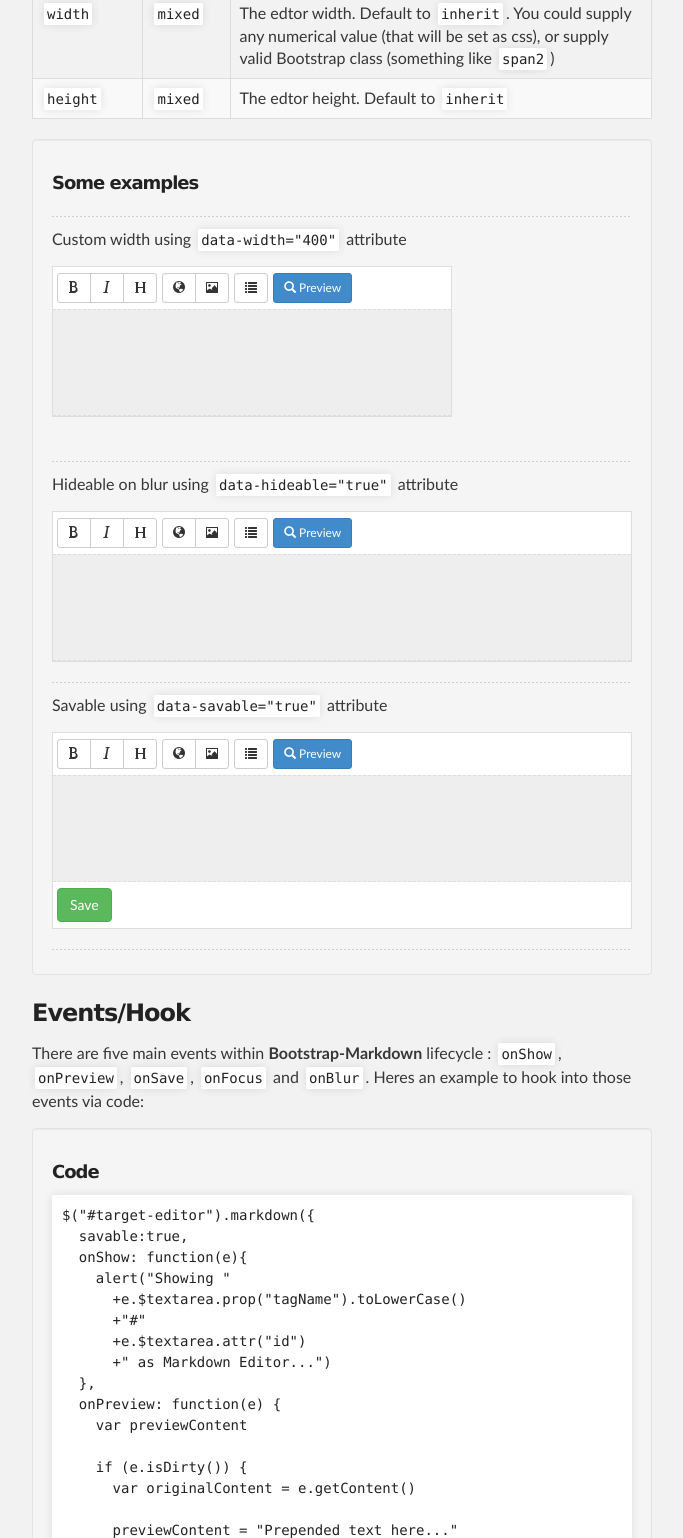
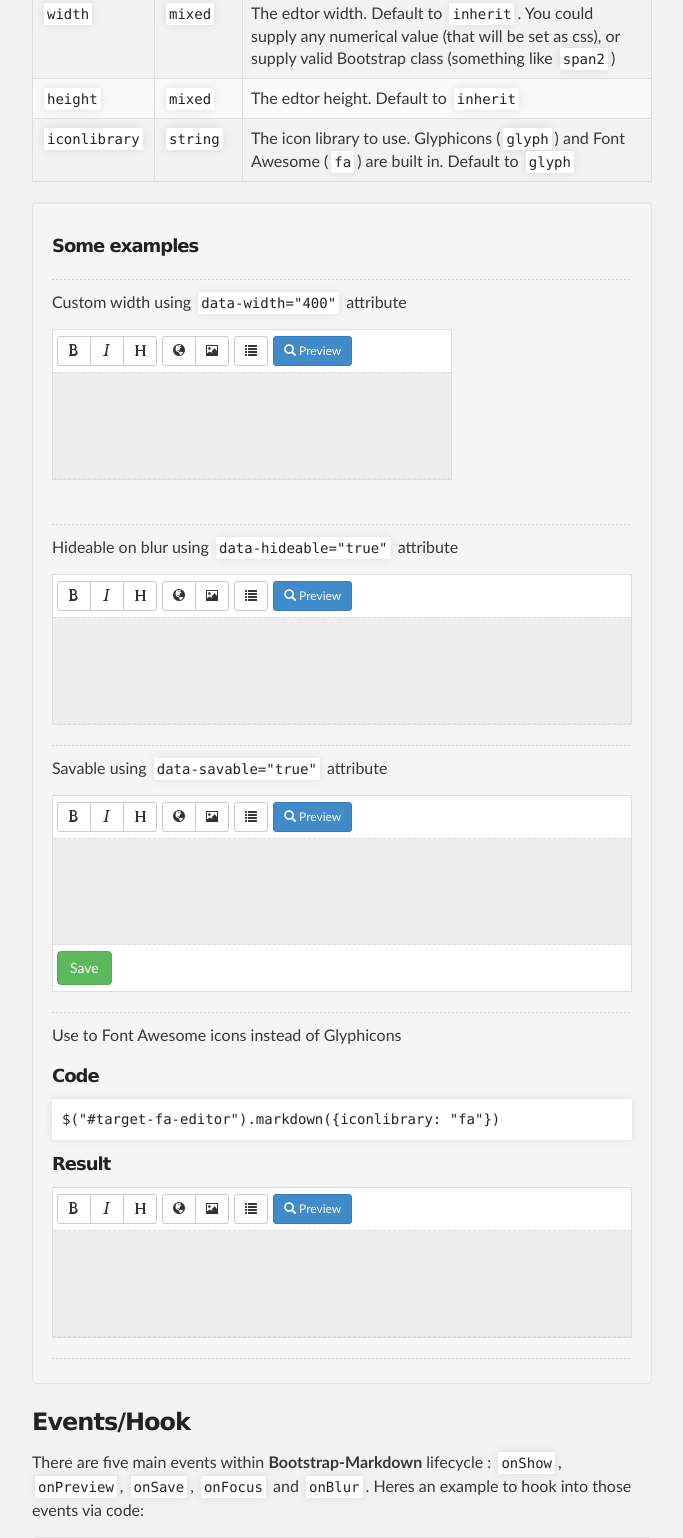
Before and after one commit to refactory-id/bootstrap-markdown, a website with bundled scripts: page index.html in a window 1280 px wide. Shown: the part 2592-4130 px from the top of the page, without its empty margins (298-981 px from the left). Built offline with nearby package versions, Linux system fonts and the light colour scheme; some icons are missing.

Commit message:
Added Font Awesome documentation and example
** Does not include required version of bootstrap-markdown.js **

```diff
--- a/index.html
+++ b/index.html
@@ -9,6 +9,7 @@
     <link rel="stylesheet" type="text/css" media="screen" href="css/stylesheet.css">
     <link rel="stylesheet" type="text/css" media="screen" href="css/bootstrap.min.css">
     <link rel="stylesheet" type="text/css" media="screen" href="css/bootstrap-markdown.min.css">
+    <link rel="stylesheet" href="//netdna.bootstrapcdn.com/font-awesome/4.0.3/css/font-awesome.css">
     <link rel="shortcut icon" href="img/favicon.png">
 
     <title>Bootstrap Markdown</title>
@@ -157,6 +158,13 @@ Enjoy!</textarea>
               <td><code>mixed</code></td>
               <td>The edtor height. Default to <code>inherit</code></td>
             </tr>
+            <tr>
+              <td>
+                <code>iconlibrary</code>
+              </td>
+              <td><code>string</code></td>
+              <td>The icon library to use. Glyphicons (<code>glyph</code>) and Font Awesome (<code>fa</code>) are built in. Default to <code>glyph</code></td>
+            </tr>
           </tbody>
         </table>
 
@@ -171,6 +179,13 @@ Enjoy!</textarea>
           <hr/>
           <p>Savable using <code>data-savable="true"</code> attribute</p>
           <textarea data-provide="markdown" data-savable="true"></textarea>
+          <hr/>
+
+          <p>Use to Font Awesome icons instead of Glyphicons</p>
+          <h5>Code</h5>
+          <pre class="prettyprint">$("#target-fa-editor").markdown({iconlibrary: "fa"})</pre>
+          <h5>Result</h5>
+          <textarea id="target-fa-editor"></textarea>
           <hr/>
         </div>
 
--- a/js/main.js
+++ b/js/main.js
@@ -45,6 +45,8 @@ $(function(){
 			}]
 		]
 	})
+
+	$('#target-fa-editor').markdown({iconlibrary: 'fa'})
 
 	$('#editor-triger-init').click(function(){
 		$('#target-editor').markdown({
```
